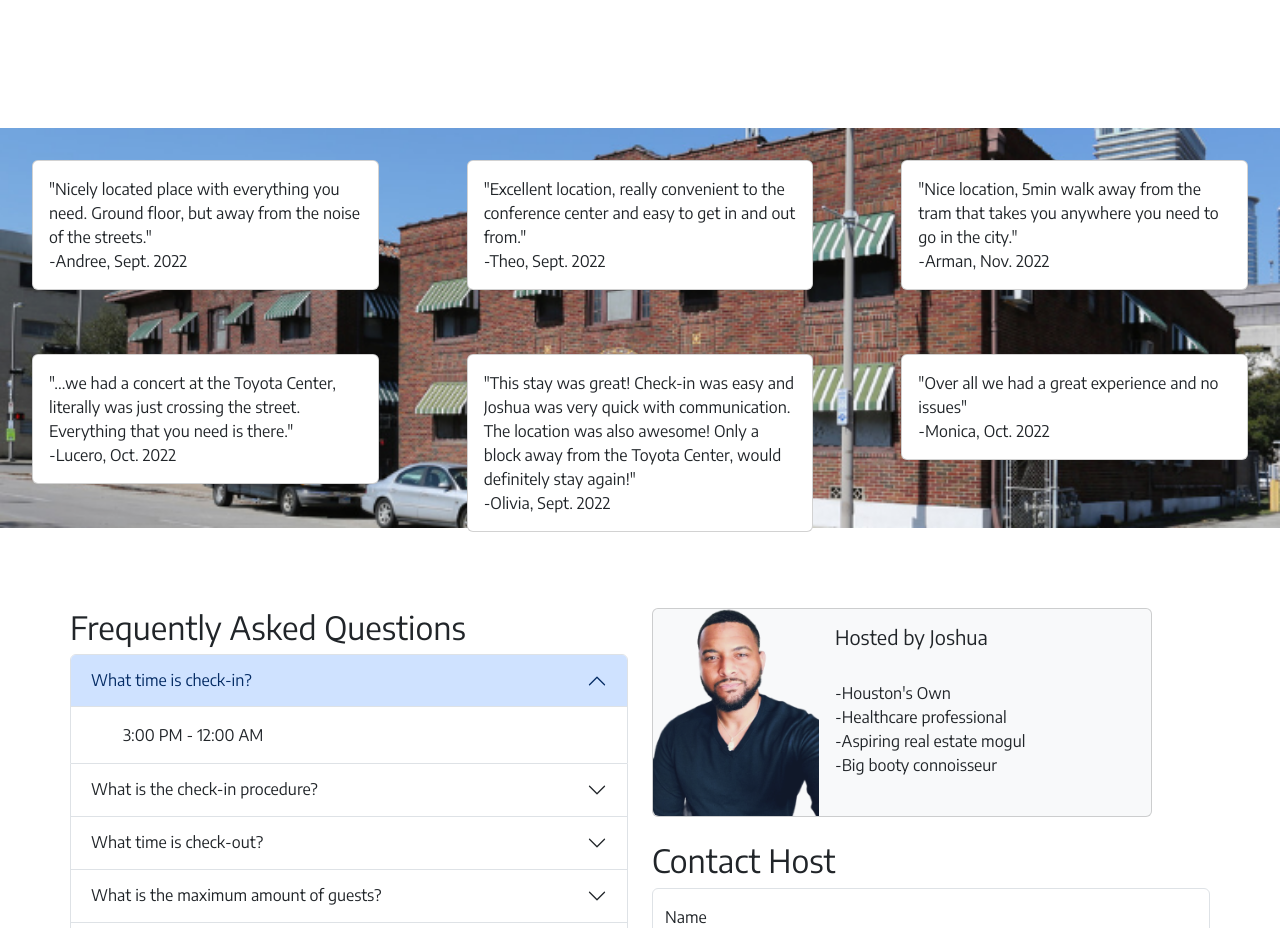
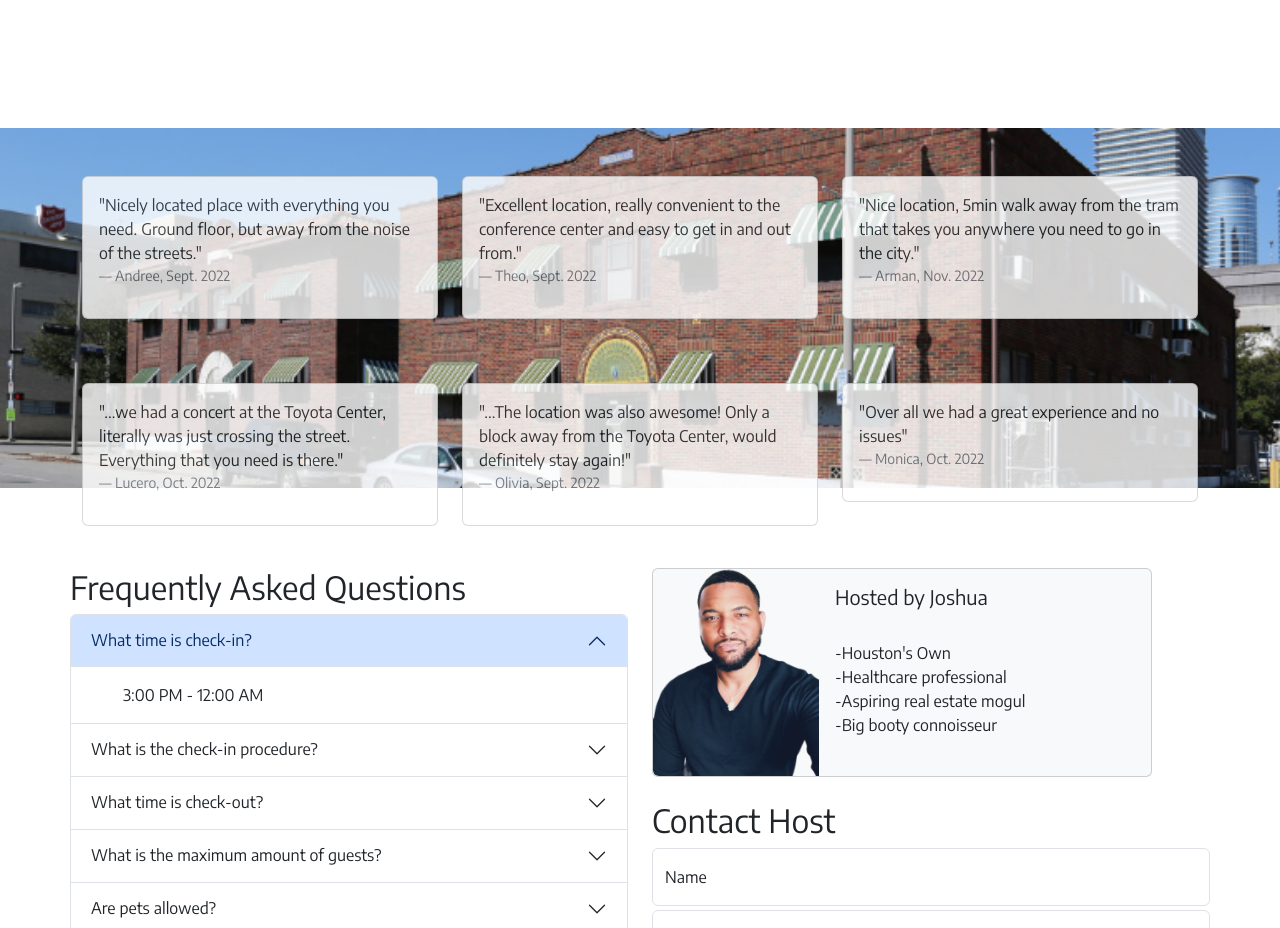
Before and after one commit to operator130/houston-hidden-gem, a website: page index.html in a window 1280 px wide. Shown: the part 3800-4728 px from the top of the page. Drawn offline with nearby package versions, Linux system fonts and the light colour scheme.

Commit message:
fix testimonial grid

```diff
--- a/css/stylesheet.css
+++ b/css/stylesheet.css
@@ -103,7 +103,7 @@ body, html {
 
 .parallax-3 {
     background-image: url("../assets/img/body-background-3.png");
-    height: 50vh;
+    height: 45vh;
     background-attachment: fixed;
     background-position: center;
     background-repeat: no-repeat;
@@ -111,10 +111,11 @@ body, html {
 }
 
 .parallax-3 .card {
-    margin-top: 2rem;
+    /* margin-top: 2rem;
     margin-bottom: 2rem;
-    margin-left: 2rem;
-    margin-right: 2rem;
+    margin-left: 0rem;
+    margin-right: 0rem; */
+    opacity: 80%;
 }
 
 .contact-section {
--- a/index.html
+++ b/index.html
@@ -222,58 +222,60 @@
 
     <!-- parallax-3 -->
     <div class="parallax-3">
-        <div class="row">
-            <div class="col-4">
+        <div class="container">
+        <div class="row justify-content-center">
+            <div class="col-4 mt-5 mb-3">
                 <div class="card">
                     <div class="card-body">
-                        "Nicely located place with everything you need. Ground floor, but away from the noise of the streets." <br>
-                        -Andree, Sept. 2022
+                            <p>"Nicely located place with everything you need. Ground floor, but away from the noise of the streets."</p>
+                            <footer class="blockquote-footer">Andree, Sept. 2022</footer>
                     </div>
                 </div>
             </div>
-            <div class="col-4">
+            <div class="col-4 mt-5 mb-3">
                 <div class="card">
                     <div class="card-body">
-                        "Excellent location, really convenient to the conference center and easy to get in and out from." <br>
-                        -Theo, Sept. 2022
+                        <p>"Excellent location, really convenient to the conference center and easy to get in and out from."</p>
+                        <footer class="blockquote-footer">Theo, Sept. 2022</footer>
                     </div>
                 </div>
             </div>
-            <div class="col-4">
+            <div class="col-4 mt-5 mb-3">
                 <div class="card">
                     <div class="card-body">
-                        "Nice location, 5min walk away from the tram that takes you anywhere you need to go in the city." <br>
-                        -Arman, Nov. 2022
+                        <p>"Nice location, 5min walk away from the tram that takes you anywhere you need to go in the city."</p>
+                        <footer class="blockquote-footer">Arman, Nov. 2022</footer>
                     </div>
                 </div>
             </div>
         </div>
-        <div class="row">
-            <div class="col-4">
+        <div class="row justify-content-center">
+            <div class="col-4 mt-5">
                 <div class="card">
                     <div class="card-body">
-                        "...we had a concert at the Toyota Center, literally was just crossing the street. Everything that you need is there." <br>
-                        -Lucero, Oct. 2022
+                        <p>"...we had a concert at the Toyota Center, literally was just crossing the street. Everything that you need is there."</p>
+                        <footer class="blockquote-footer">Lucero, Oct. 2022</footer>
                     </div>
                 </div>
             </div>
-            <div class="col-4">
+            <div class="col-4 mt-5">
                 <div class="card">
                     <div class="card-body">
-                        "This stay was great! Check-in was easy and Joshua was very quick with communication. The location was also awesome! Only
-                        a block away from the Toyota Center, would definitely stay again!" <br>
-                        -Olivia, Sept. 2022
+                        <p>"...The location was also awesome! Only
+                        a block away from the Toyota Center, would definitely stay again!"</p>
+                        <footer class="blockquote-footer">Olivia, Sept. 2022</footer>
                     </div>
                 </div>
             </div>
-            <div class="col-4">
+            <div class="col-4 mt-5">
                 <div class="card">
                     <div class="card-body">
-                        "Over all we had a great experience and no issues" <br>
-                        -Monica, Oct. 2022
+                        <p>"Over all we had a great experience and no issues"</p>
+                        <footer class="blockquote-footer">Monica, Oct. 2022</footer>
                     </div>
                 </div>
             </div>
+        </div>
         </div>
     </div>
 
```
